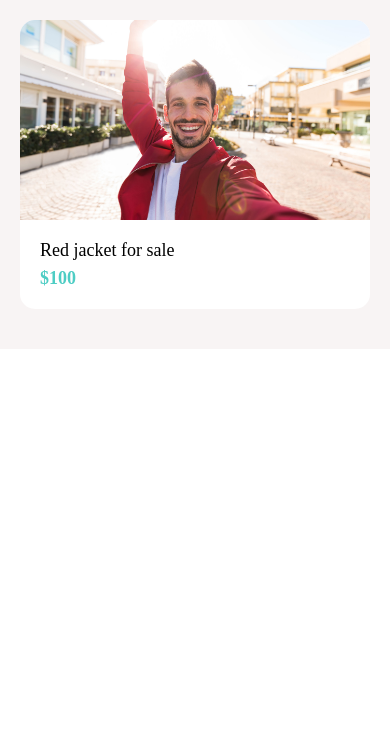
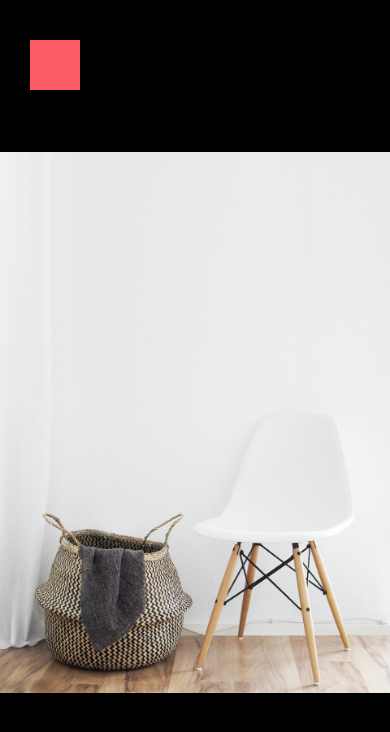
Before and after one commit to 8989Rahul/doneWithIt, a React Native app: screen / in a window 390 px wide. Shown: the top 732 px of the page. Built offline with nearby package versions, Linux system fonts and the light colour scheme.

Commit message:
made ListingDetails screen

```diff
--- a/App.js
+++ b/App.js
@@ -3,19 +3,17 @@
 import ViewImageScreen from "./App/screens/ViewImageScreen";
 import Card from "./App/components/Card";
 import { View } from "react-native";
+import ListingDetailScreen from "./App/screens/ListingDetailScreen";
 
 export default function App() {
   return (
-    <View style={{ backgroundColor: "#f8f4f4", paddingTop: 100, padding: 20 }}>
-      <Card
-        title="Red jacket for sale"
-        subTitle="$100"
-        image={require("./App/assets/jacket.jpg")}
-      />
-    </View>
+    // <View style={{ backgroundColor: "#f8f4f4", paddingTop: 100, padding: 20 }}>
+    // <ListingDetailScreen />
+    <ViewImageScreen />
+
+    // </View>
   );
   // <WelcomScreen />;
-  // <ViewImageScreen />
 }
 
 // const styles = StyleSheet.create({
--- a/App/Config/Colors.js
+++ b/App/Config/Colors.js
@@ -3,4 +3,5 @@
   secondary: "#4ecdc4",
   black: "#000",
   white: "#fff",
+  medium: "#6e6969",
 };
--- /dev/null
+++ b/App/components/ListItem.js
@@ -0,0 +1,34 @@
+import React from "react";
+import { StyleSheet, View, Image } from "react-native";
+import AppText from "./AppText";
+import Colors from "../Config/Colors";
+
+export default function ListItem({ image, title, subTitle }) {
+  return (
+    <View style={styles.container}>
+      <Image style={styles.image} source={image} />
+      <View>
+        <AppText style={styles.title}>{title}</AppText>
+        <AppText style={styles.subTitle}>{subTitle}</AppText>
+      </View>
+    </View>
+  );
+}
+
+const styles = StyleSheet.create({
+  container: {
+    flexDirection: "row",
+  },
+  image: {
+    width: 70,
+    height: 70,
+    borderRadius: 35,
+    marginRight: 10,
+  },
+  subTitle: {
+    color: Colors.medium,
+  },
+  title: {
+    fontWeight: "500",
+  },
+});
--- /dev/null
+++ b/App/screens/ListingDetailScreen.js
@@ -0,0 +1,45 @@
+import React from "react";
+import { StyleSheet, View, Image } from "react-native";
+import AppText from "../components/AppText";
+import colors from "../Config/Colors";
+import ListItem from "../components/ListItem";
+
+export default function ListingDetailScreen() {
+  return (
+    <View>
+      <Image style={styles.image} source={require("../assets/jacket.jpg")} />
+      <View style={styles.detailsContainer}>
+        <AppText style={styles.title}>Red jacket for sale</AppText>
+        <AppText style={styles.price}>$100</AppText>
+        <View style={styles.userContainer}>
+          <ListItem
+            image={require("../assets/mosh.jpg")}
+            title="Rahul Daghle"
+            subTitle="5 Listings"
+          />
+        </View>
+      </View>
+    </View>
+  );
+}
+
+const styles = StyleSheet.create({
+  detailsContainer: { padding: 20 },
+  image: {
+    width: "100%",
+    height: 300,
+  },
+  price: {
+    fontSize: 20,
+    fontWeight: "bold",
+    color: colors.secondary,
+    marginVertical: 10,
+  },
+  title: {
+    fontWeight: "500",
+    fontSize: 24,
+  },
+  userContainer: {
+    marginVertical: 40,
+  },
+});
```
